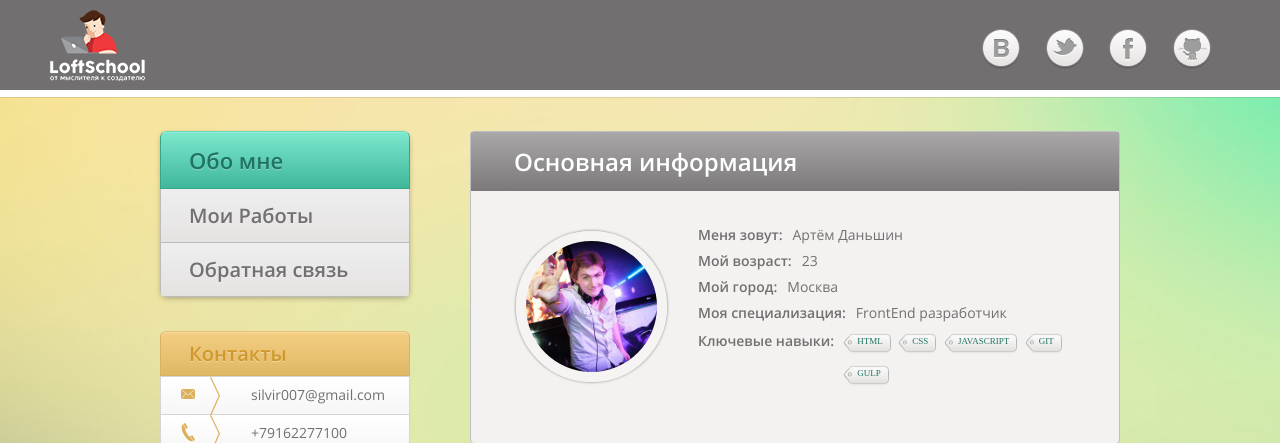
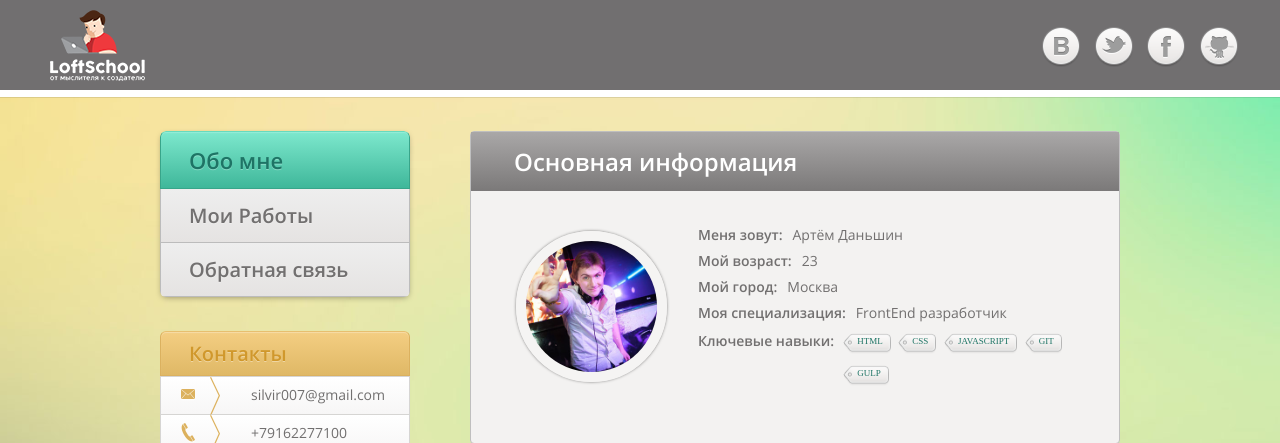
Before and after one commit to ArtDanshin/LoftSchool_dz1, a PHP site: page / in a window 1280 px wide. Shown: the top 443 px of the page. Run offline with PHP 8.4, Linux system fonts and the light colour scheme; some libraries are stand-ins or nearby versions; some web fonts are replaced.

Commit message:
Исправлен блок социальных иконок

```diff
--- a/app/css/main.css
+++ b/app/css/main.css
@@ -60,7 +60,7 @@ body {
 .page-header .socials {
 	position: absolute;
 	right: 0;
-	top: 26px;
+	top: 24px;
 }
 /* Шапка конец */
 
@@ -68,14 +68,14 @@ body {
 .socials {
 	margin: 0;
 	padding: 0;
-	min-width: 260px;
+	min-width: 200px;
 }
 .socials .socials-item {
 	list-style: none;
 	display: inline-block;
 	height: 44px;
 	width: 42px;
-	margin-left: 19px;
+	margin-left: 8px;
 }
 .socials .socials-item:first-child {
 	margin-left: 0;
```
